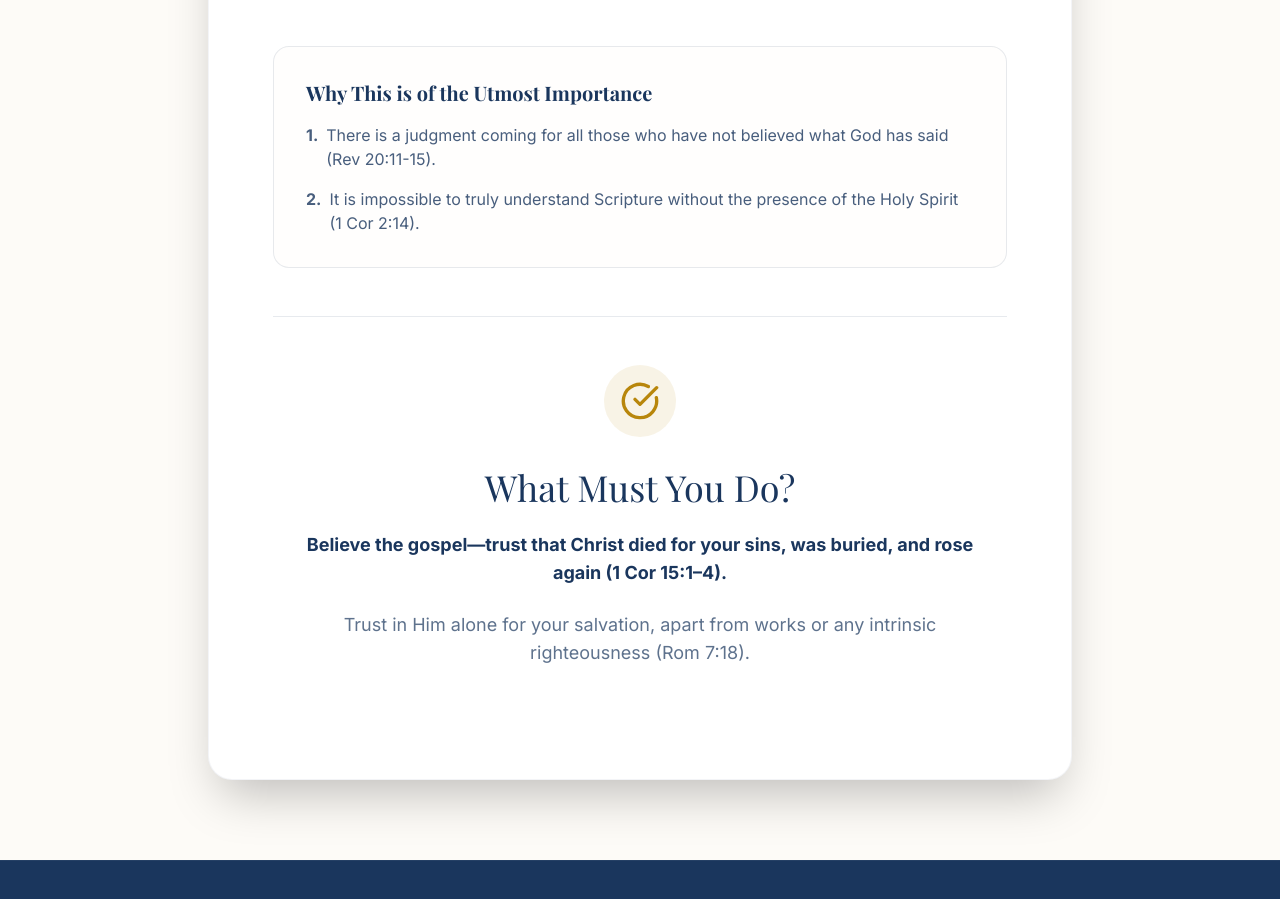
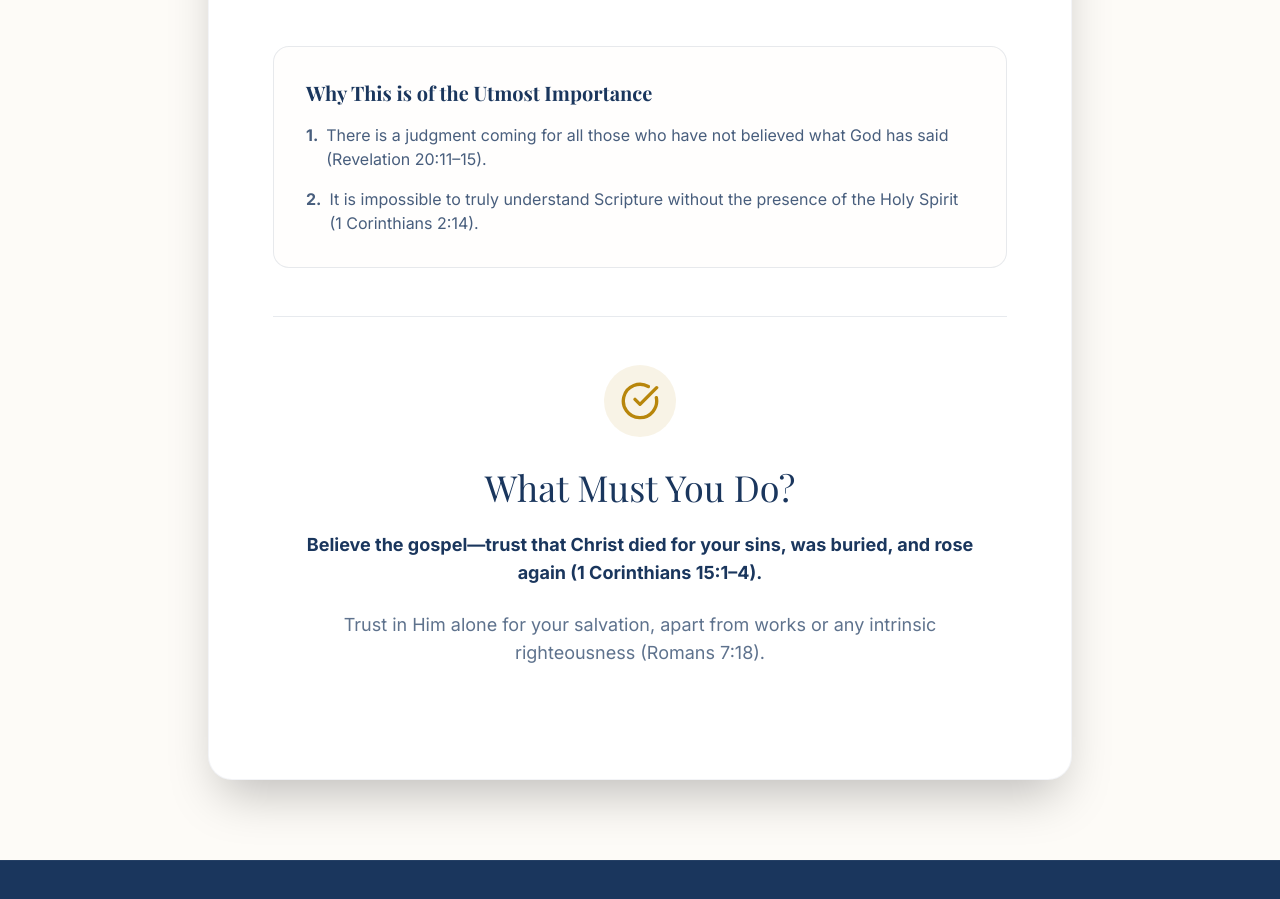
Before and after one commit to jjdster/themysteryofgrace, a React (Vite) app: page /salvation in a window 1280 px wide. Shown: the part 1127-2026 px from the top of the page. Built offline with nearby package versions, Linux system fonts and the light colour scheme; a web font is replaced by a local one.

Commit message:
refactor: Improve scripture citation formatting
Update scripture citations to use standard abbreviations and en dashes for verse ranges for improved readability and consistency across the application.

```diff
--- a/src/pages/Salvation.tsx
+++ b/src/pages/Salvation.tsx
@@ -71,11 +71,11 @@ export default function Salvation() {
             <ul className="space-y-4 text-primary/80">
               <li className="flex items-start">
                 <span className="font-bold mr-2">1.</span>
-                There is a judgment coming for all those who have not believed what God has said (Rev 20:11-15).
+                There is a judgment coming for all those who have not believed what God has said (Revelation 20:11–15).
               </li>
               <li className="flex items-start">
                 <span className="font-bold mr-2">2.</span>
-                It is impossible to truly understand Scripture without the presence of the Holy Spirit (1 Cor 2:14).
+                It is impossible to truly understand Scripture without the presence of the Holy Spirit (1 Corinthians 2:14).
               </li>
             </ul>
           </section>
@@ -87,8 +87,8 @@ export default function Salvation() {
             </div>
             <h2 className="text-3xl md:text-4xl font-serif text-primary mb-6">What Must You Do?</h2>
             <div className="max-w-2xl mx-auto space-y-6 text-lg">
-              <p className="font-bold text-primary">Believe the gospel—trust that Christ died for your sins, was buried, and rose again (1 Cor 15:1–4).</p>
-              <p className="text-primary/70">Trust in Him alone for your salvation, apart from works or any intrinsic righteousness (Rom 7:18).</p>
+              <p className="font-bold text-primary">Believe the gospel—trust that Christ died for your sins, was buried, and rose again (1 Corinthians 15:1–4).</p>
+              <p className="text-primary/70">Trust in Him alone for your salvation, apart from works or any intrinsic righteousness (Romans 7:18).</p>
             </div>
           </section>
         </motion.div>
```
